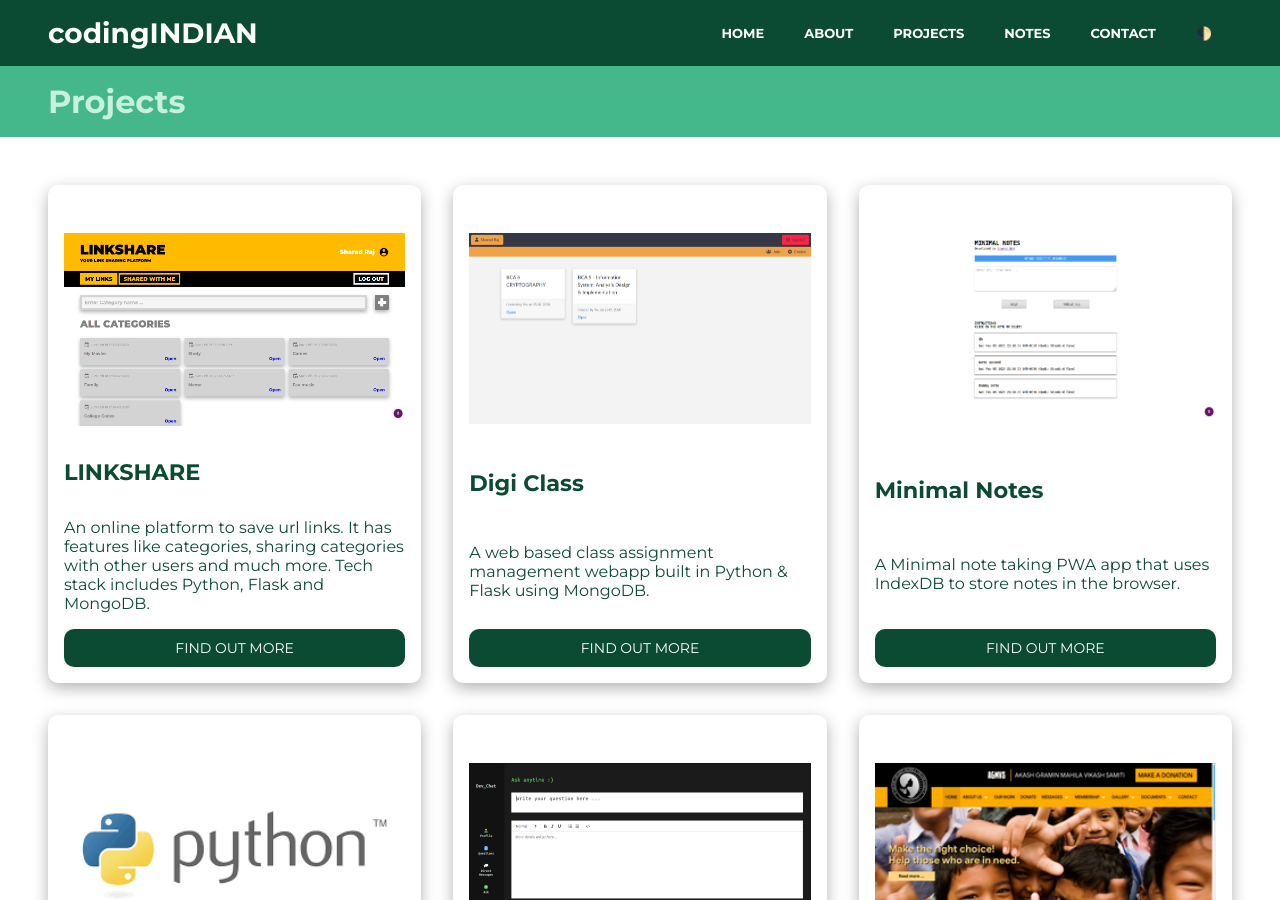
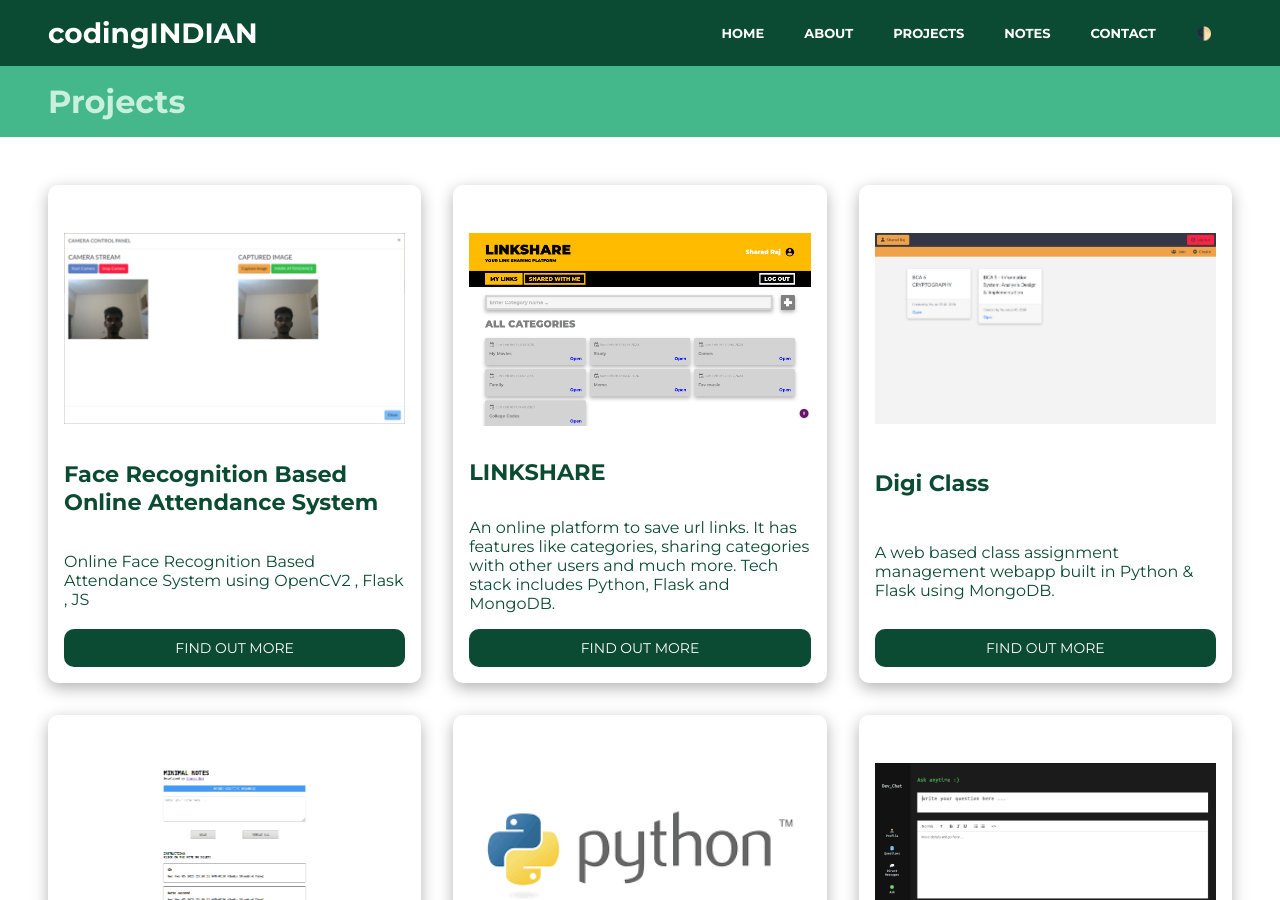
Before and after one commit to sharadcodes/sharadcodes.github.io, a Jekyll site: the page built from projects.html, in a window 1280 px wide and 900 px high. Built offline with Jekyll 4.4.1, drawn with Linux system fonts in a browser that asks for light colours.

Commit message:
Update Collections “projects”

```diff
--- a/_data/projects_data.yml
+++ b/_data/projects_data.yml
@@ -1,4 +1,9 @@
 projects:
+  - about: 'Online Face Recognition Based Attendance System using OpenCV2 , Flask , JS'
+    img: /assets/uploads/afr2.png
+    img_alt: AFR DASH IMAGE
+    link: 'https://frbas-sharad.herokuapp.com'
+    title: Face Recognition Based Online Attendance System
   - about: >-
       An online platform to save url links. It has features like categories,
       sharing categories with other users and much more. Tech stack includes
```
Also changed, not shown: assets/uploads/afr2.png (added).
